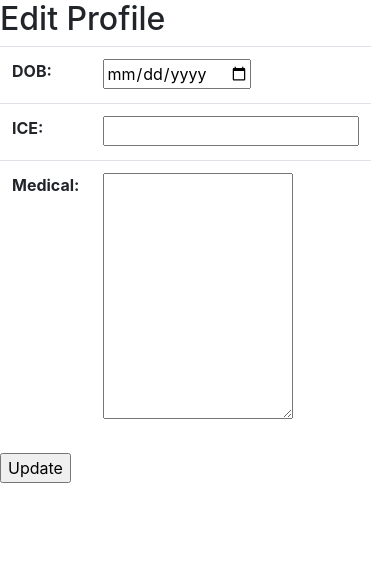
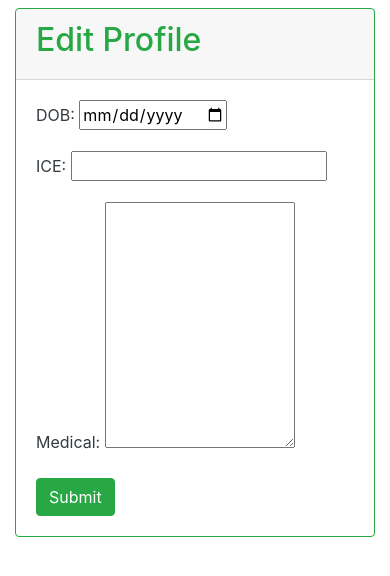
Before and after one commit to ccp84/c25k, a Django app: template templates/profile_update.html in a window 390 px wide. Shown: the part 56-632 px from the top of the page. Run offline with Django 3.2, Linux system fonts and the light colour scheme; the template is opened without the code that fills it: values that come from a table or form of the project are taken from there, others are empty.

Commit message:
style>fix responsive views

```diff
--- a/templates/home.html
+++ b/templates/home.html
@@ -3,7 +3,7 @@
 {% block content %}
 <div class="container">
     <div class="row py-2">
-        <div class="col-12">
+        <div class="col-sm-10 offset-sm-1 col-lg-8 offset-lg-2">
             <h1 class="text-success">Welcome to c25k {{ user.first_name }}</h1>
             <p>This is a 9 week course to get you from complete beginner to running 30 minutes comfortably.
                 Our run leaders will be there to guide you each week. Use this app to find out when guided sessions
@@ -12,7 +12,7 @@
         </div>
     </div>
     <div class="row py-2">
-        <div class="col-12">
+        <div class="col-sm-10 offset-sm-1 col-lg-8 offset-lg-2">
             <h2 class="text-success">Upcoming Runs</h2>
             <table class="table table-striped">
                 <thead>
--- a/templates/profile.html
+++ b/templates/profile.html
@@ -4,7 +4,7 @@
 <div class="container">
     {% for details in profile %}
     <div class="row py-2">
-        <div class="col-12">
+        <div class="col-sm-10 offset-sm-1 col-lg-8 offset-lg-2">
             <div class="card border-success mb-3">
                 <div class="card-header">
                     <h2 class="text-success">User Profile for {{ details.user.first_name }} {{ details.user.last_name }}
--- a/templates/profile_create.html
+++ b/templates/profile_create.html
@@ -3,7 +3,7 @@
 {% block content %}
 <div class="container">
     <div class="row py-2">
-        <div class="col-12">
+        <div class="col-sm-8 col-lg-6">
             <div class="card border-success mb-3">
                 <div class="card-header text-success">
                     <h2>Create Profile</h2>
--- a/templates/profile_update.html
+++ b/templates/profile_update.html
@@ -1,19 +1,25 @@
 {% extends 'base.html' %}
 
 {% block content %}
-<div class="row">
-    <div class="col-8">
-        <h2>Edit Profile</h2>
-        <form method="post">
-            <div>
-                {% csrf_token %}
-                <table class="table">
-                    {{ form.as_table }}
-                </table>
-                <input type="submit" value="Update">
+<div class="container">
+    <div class="row py-2">
+        <div class="col-sm-8 col-lg-6">
+            <div class="card border-success mb-3">
+                <div class="card-header text-success">
+                    <h2>Edit Profile</h2>
+                </div>
+                <div class="card-body text-dark">
+                    <form method="post">
+                        <div>
+                            {% csrf_token %}
+
+                            {{ form.as_p }}
+                            <input type="submit" value="Submit" class="btn btn-success">
+                        </div>
+                    </form>
+                </div>
             </div>
-        </form>
+        </div>
     </div>
 </div>
-
 {% endblock %}
--- a/templates/run_create.html
+++ b/templates/run_create.html
@@ -3,7 +3,7 @@
 {% block content %}
 <div class="container">
     <div class="row py-2">
-        <div class="col-12">
+        <div class="col-sm-8 col-lg-6">
             {% if request.user.groups.all.0.name == 'leader' %}
             <div class="card border-success mb-3">
                 <div class="card-header text-success">
--- a/templates/run_delete.html
+++ b/templates/run_delete.html
@@ -4,7 +4,7 @@
 {% if request.user.groups.all.0.name == 'leader' %}
 <div class="container">
     <div class="row py-3">
-        <div class="col-12">
+        <div class="col-sm-10 offset-sm-1 col-lg-8 offset-lg-2">
 
             <div class="alert alert-warning" role="alert">
                 <h2>WARNING: Do you really want to delete?</h2>
--- a/templates/run_update.html
+++ b/templates/run_update.html
@@ -3,7 +3,7 @@
 {% block content %}
 <div class="container">
     <div class="row py-2">
-        <div class="col-12">
+        <div class="col-sm-8 col-lg-6">
             {% if request.user.groups.all.0.name == 'leader' %}
             <div class="card border-success mb-3">
                 <div class="card-header">
@@ -15,7 +15,7 @@
                             {% csrf_token %}
 
                             {{ form.as_p }}
-                            <input type="submit" value="Submit" class="btn btn-secondary">
+                            <input type="submit" value="Submit" class="btn btn-success">
                         </div>
                     </form>
                 </div>
```
Also changed, not shown: templates/profile_delete.html (+7 -1 lines).
